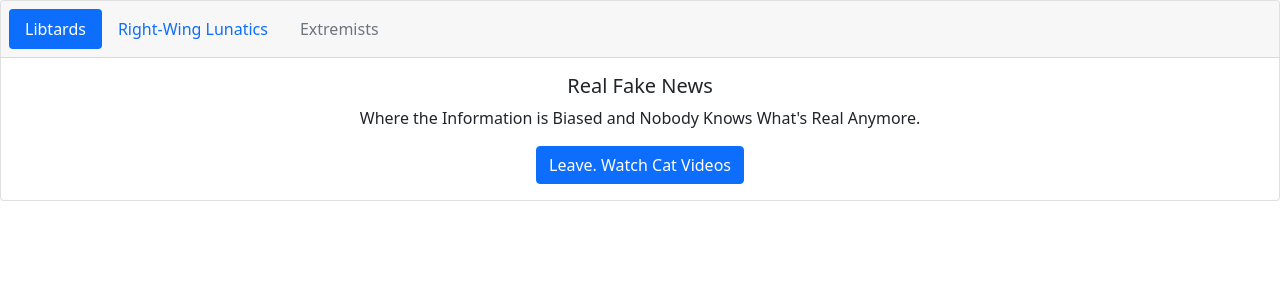
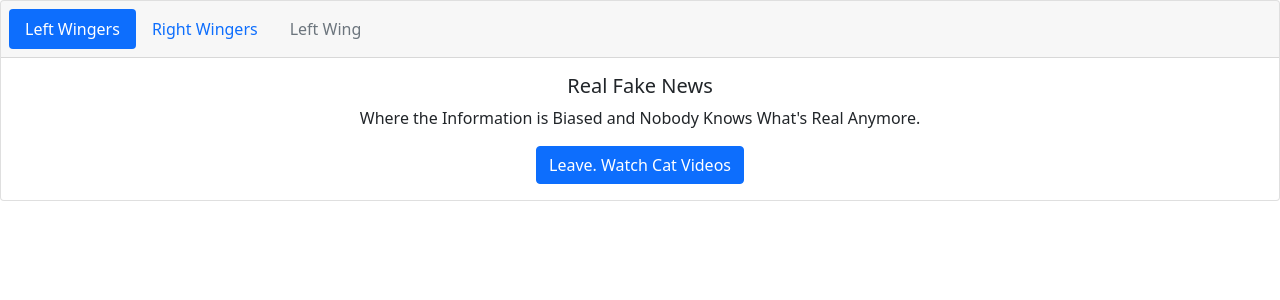
Before and after one commit to bafflingscience/real-fake-news, a Flask app: template real-fake-news/templates/left-wing-news.html in a window 1280 px wide. Shown: the top 300 px of the page. Run offline with Flask 2, Linux system fonts and the light colour scheme; the template is opened without the code that fills it, so the values that code supplies are empty; parts of the project's set-up code (start-up, migrations or seed data) failed here and were passed over.

Commit message:
Update left-wing-news.html

```diff
--- a/real-fake-news/templates/left-wing-news.html
+++ b/real-fake-news/templates/left-wing-news.html
@@ -23,13 +23,13 @@
         <div class="card-header">
             <ul class="nav nav-pills card-header-pills">
                 <li class="nav-item">
-                    <a class="nav-link active" href="#">Libtards</a>
+                    <a class="nav-link active" href="#">Left Wingers</a>
                 </li>
                 <li class="nav-item">
-                    <a class="nav-link" href="./nazinews.html">Right-Wing Lunatics</a>
+                    <a class="nav-link" href="./right-wing-news.html">Right Wingers</a>
                 </li>
                 <li class="nav-item">
-                    <a class="nav-link disabled" href="#" tabindex="-1" aria-disabled="true">Extremists</a>
+                    <a class="nav-link disabled" href="#" tabindex="-1" aria-disabled="true">Left Wing</a>
                 </li>
             </ul>
         </div>
```
